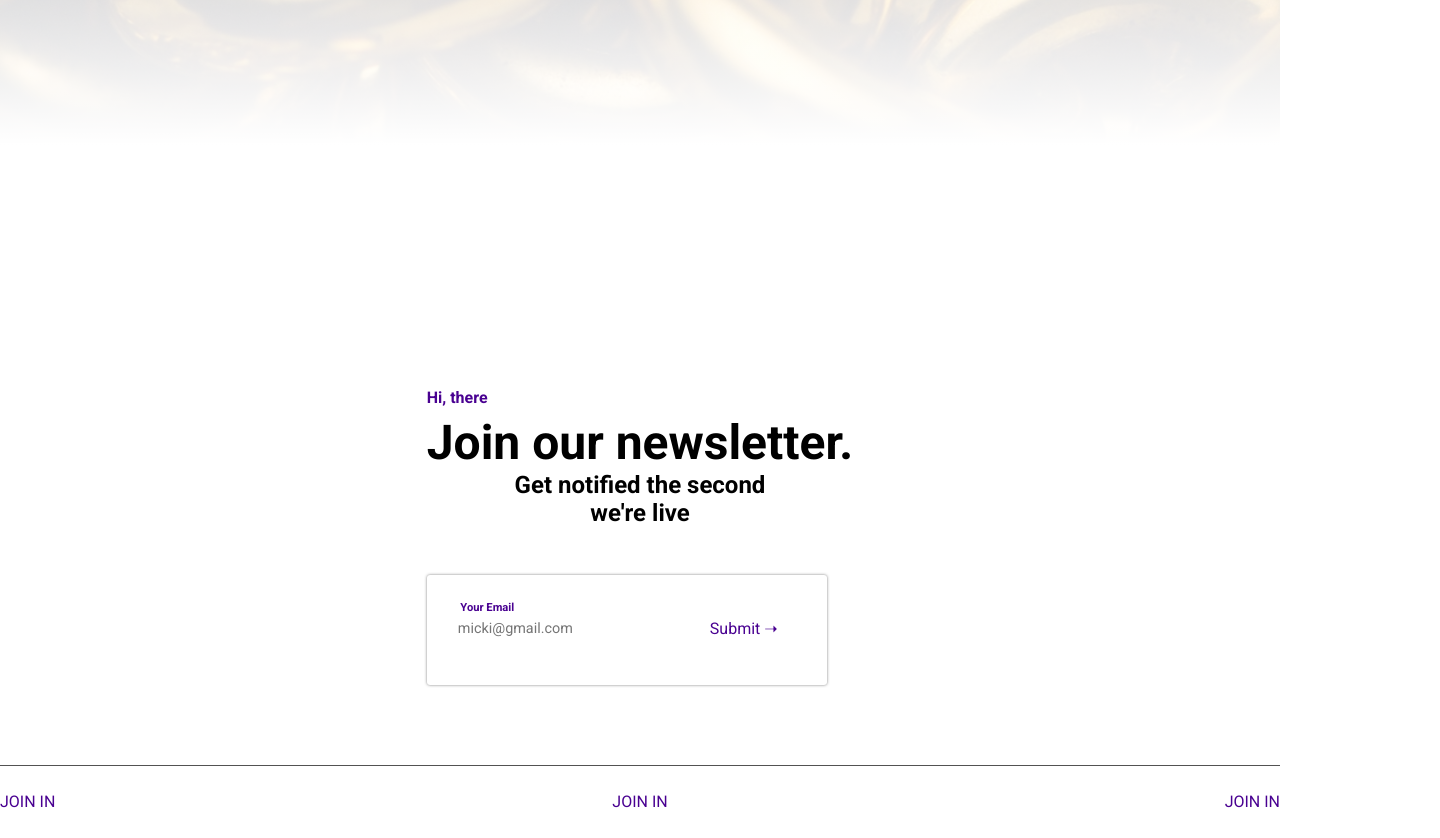
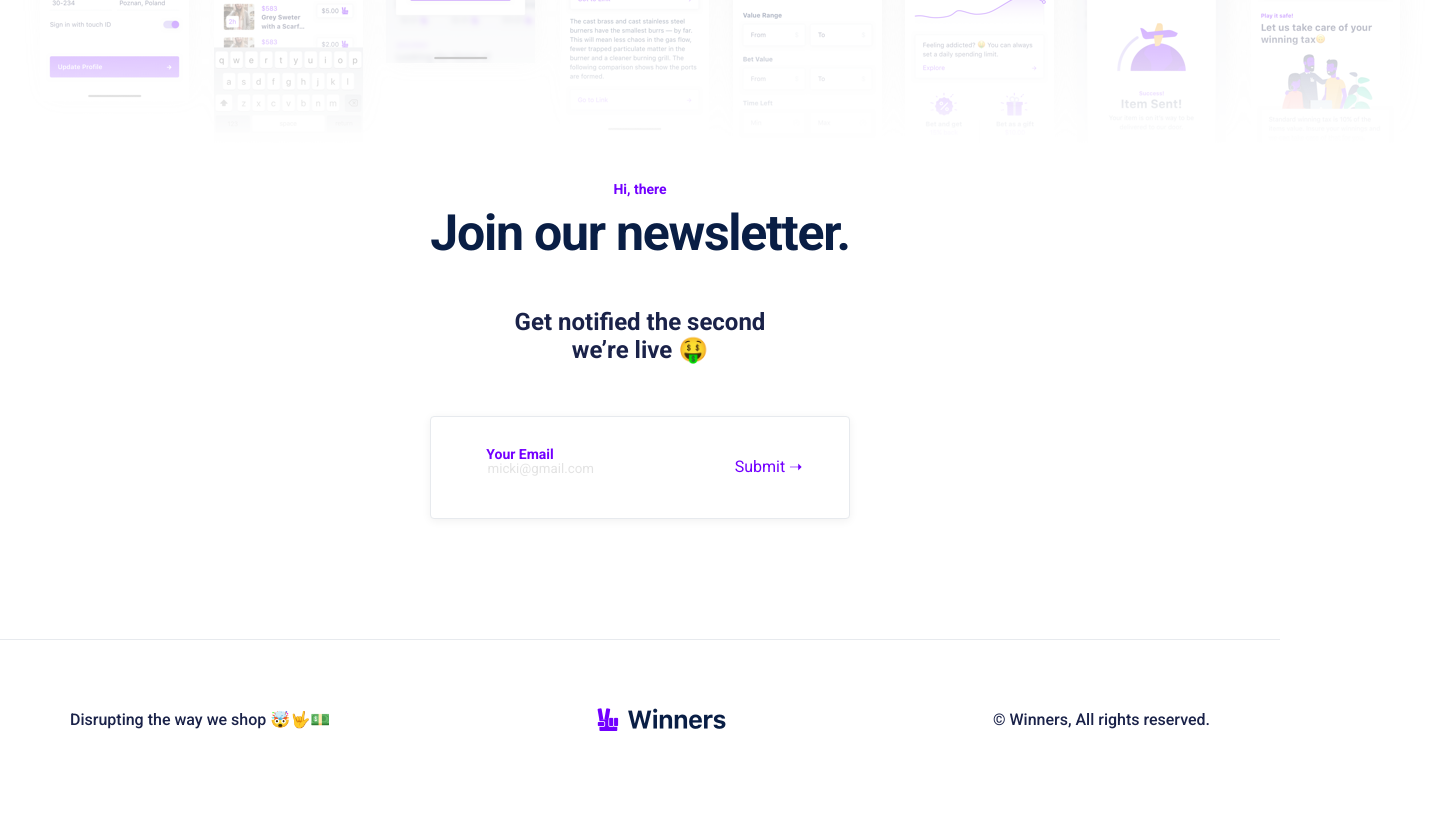
Before and after one commit to ilya-averin/ReactExample, a React app: page / in a window 1280 px wide. Shown: the part 1480-2318 px from the top of the page, 1440 px wide, since content can reach past the window. After the commit the page ends 2279 px from the top, so only its background shows below. Built offline with nearby package versions, Linux system fonts and the light colour scheme; some packages are replaced by stand-ins of ours.

Commit message:
first commit

```diff
--- a/src/components/content/content.css
+++ b/src/components/content/content.css
@@ -2,6 +2,7 @@
   margin: 0;
   padding: 0;
   font-family: 'Roboto', sans-serif;
+  /* font-family: 'SFProText'; */
 }
 .content {
   /* display: flex;
@@ -13,53 +14,65 @@
   min-height: 10vh;
 }
 .top-info{
-  margin-top: 10rem;
+  margin-top: 194px;
   margin-left: auto;
   margin-right: auto;
   text-align:center;
   height: 30%;
 }
-p{
-  line-height: 2em;
-  color: #490191;
+p > b{
+  line-height: 1.29;
+  color: #7200ff;
+  font-weight: bold;
+  font-size: 14px;
 }
 h1{
-  font-size: 3rem;
+  margin-top: 10px;
+  font-size: 50px;
+  font-weight: bold;
+  line-height: 1;
+  letter-spacing: -1.25px;
+  text-align: center;
+  color: #091e45;
 }
 h3{
-  line-height: 4em;
+  font-size: 24px;
+  font-weight: bold;
+  color: #1a2249;
+  margin-top: 50px;
 }
 .btn-info{
-  border-radius: 3px;
+  width: 200px;
+  height: 53px;
+  margin-top: 20px;
+  border-radius: 4px;
   border: 0;
   background: transparent;
   padding: 9px 18px;
   cursor: pointer;
-  color: #490191;
-  font-size: 1em;
-  -webkit-box-shadow: 0px 0px 3px 0px rgba(125,125,125,1);
-  -moz-box-shadow: 0px 0px 3px 0px rgba(125,125,125,1);
-  box-shadow: 0px 0px 3px 0px rgba(125,125,125,1);
+  color: #7300ff;
+  line-height: 1.44;
+  box-shadow: 0 2px 10px 0 rgba(0, 0, 0, 0.06);
+  border: solid 1px #e7eaee;
+  font-size: 16px;
+  margin-bottom: 72px;
 }
-
-
 .img{
+  width: 1440px;
+  height: 1238px;
+  margin: 0 auto;
+  background: url(../../img/screens.png) no-repeat center 0 / cover;
+}
+.imgwidth{
   max-width: 100%;
-  min-height: 1200px;
-  /* width: 100%;
-  height: 1200px; */
-  background: -webkit-linear-gradient(rgba(255, 0, 0, 0), rgba(255, 255, 255, 1) 90%);
-  background: -o-linear-gradient(rgba(255, 0, 0, 0), rgba(255, 255, 255, 1) 90%);
-  background: linear-gradient(rgba(255, 0, 0, 0), rgba(255, 255, 255, 1) 90%),
-              url(../../img/ff.jpg) no-repeat center 0 / cover;
+  height: 100%;
 }
-
-
 .bottom-info {
+  position: relative;
+  margin-top: -17rem;
   width: 100%;
   min-height: 500px;
 }
-
 .onesection{
   height: 500px;
   /* width: 100%; */
@@ -70,71 +83,80 @@
   align-items: flex-end;
   /* border-bottom: 1px solid #222 */
 }
-h1, h2, h3{
+
+h1, h2, h3, p{
   text-align:center;
   /*line-height: 20px;*/
 }
+.bottominfo{
+  margin-bottom: 10px;
+}
 
 .kub{
-  height: 110px;
-  width: 400px;
-  background: transparent;
-  margin-bottom: 5em;
-  margin-top: 3em;
+  height: 103px;
+  width: 563;
+  background-color: #ffffff;
+  margin-bottom: 120px;
+  margin-top: 52px;
   overflow: hidden;
-  border-radius: 3px;
-  -webkit-box-shadow: 0px 0px 3px 0px rgba(125,125,125,1);
-  -moz-box-shadow: 0px 0px 3px 0px rgba(125,125,125,1);
-  box-shadow: 0px 0px 3px 0px rgba(125,125,125,1);
+  border-radius: 4px;
+  box-shadow: 0 2px 10px 0 rgba(0, 0, 0, 0.06);
+  border: solid 1px #e7eaee;
 }
 form{
   display: flex;
   justify-content: space-around;
-  margin-top: -10px;
+  margin-top: -45px;
   /* align-items: center; */
 }
 input[type="text"]{
+  margin-left: 10px;
+  width: 155px;
+  height: 23px;
+  opacity: 0.2;
   border: 0;
   outline: none;
   background: transparent;
-  font-size: .9em;
-  /* padding: 10px; */
+  padding: 0;
+  margin-top: 35px;
+  /* font-size: .9em; */
 }
 input[type="text"]:hover{
   -webkit-box-shadow: 0px 0px 10px 5px rgba(0,0,0,0.10);
   -moz-box-shadow: 0px 0px 10px 5px rgba(0,0,0,0.10);
   box-shadow: 0px 0px 10px 5px rgba(0,0,0,0.10);
   transition: all 0.2s ease-in-out;
-  border-radius: 3px;
 }
 .email{
-  font-size: .7em;
-  margin-left: 3em;
-  color: #490191;
+  font-size: 14px;
+  margin-left: -15rem;
+  color: #7300ff;
   font-weight: bolder;
-  margin-top: 2em;
+  margin-top: 29px;
+  margin-bottom: 5px;
 }
 .btn-bottom{
   border: 0;
   background: transparent;
-  padding: 9px 18px;
+  /* padding: 40px 46px; */
   cursor: pointer;
   color: #490191;
-  font-size: 1em;
+  font-size: 16px;
+  line-height: 1.44;
+  color: #7300ff;
+  margin-top: 2rem;
 }
-
-
 .foot{
   max-width: 1200px;
   margin: 0 auto;
   display: flex;
   justify-content: space-between;
   align-items: center;
-  /*margin:30px 0 30px 0;*/
+  line-height: 1.44;
+  color: #7300ff;
 }
 .link{
   width: 100% / 3;
   margin: 0 auto;
   margin: 20px 0 20px 0;
-  text-transform: uppercase;
 }
--- a/src/components/content/content.js
+++ b/src/components/content/content.js
@@ -11,18 +11,32 @@
             <p><b>Hi, there</b></p>
             <h1>Welcome to the
               <br></br>community of winners.</h1>
-            <h3>Disrupting the way we shop</h3>
+            <h3>Disrupting the way we shop 🤯🤟💵</h3>
             <button className="btn-info">Become a Winner  &#8594;</button>
           </section>
         </div>
-        <div className="img"></div>
+
+        <div className="img">
+          <div className="imgwidth">
+
+          </div>
+          {/* <div className="imgtext">
+            <p><b>Hi, there</b></p>
+            <h1>Join our newsletter.</h1>
+            <h2>Get notified the second
+              <br></br>we're live</h2>
+          </div>  */}
+        </div>
+
         <div className="bottom-info">
           <section className="onesection">
             <span className="onetext">
               <p><b>Hi, there</b></p>
+              <span className="bottominfo">
               <h1>Join our newsletter.</h1>
-              <h2>Get notified the second
-                <br></br>we're live</h2>
+              </span>
+              <h3>Get notified the second
+                <br></br> we’re live 🤑</h3>
               <div className="kub">
                 <p className="email">Your Email</p>
                 <form action="#">
--- a/src/components/footer/footer.css
+++ b/src/components/footer/footer.css
@@ -6,21 +6,27 @@
   background: #e6ffe6;
   left: 0; bottom: 0;
 } */
+*{
+  margin: 0;
+  padding: 0;
+}
 footer{
   /* position: relative;
   bottom: 0;
   left: 0; */
 
-  border-top: 1px solid #525252;
+  border-top: solid 1px #e7eaee;
   max-width: 1280px;
   margin: 0 auto;
+  text-align: center;
   display: flex;
   justify-content: space-between;
   align-items: center;
 }
 .link{
   width: 100% / 3;
-  margin: 0 auto;
-  margin: 20px 0 20px 0;
-  text-transform: uppercase;
+  margin: 70px;
+  font-size: 16px;
+  font-weight: 500;
+  color: #1a2249;
 }
--- a/src/components/footer/footer.js
+++ b/src/components/footer/footer.js
@@ -1,14 +1,15 @@
 import React, { Component } from 'react';
 
 import './footer.css';
+import bottomlogo from '../../img/winners-logo.png';
 
 class Footer extends Component {
   render() {
     return (
       <footer className="footer">
-        <p className="link">join in</p>
-        <p className="link">join in</p>
-        <p className="link">join in</p>
+        <p className="link">Disrupting the way we shop 🤯🤟💵</p>
+        <img className="bottomlogo" src={bottomlogo}></img>
+        <p className="link">© Winners, All rights reserved.</p>
       </footer>
     );
   }
--- a/src/components/header/header.css
+++ b/src/components/header/header.css
@@ -2,10 +2,24 @@
   margin: 0;
   padding: 0;
   box-sizing: border-box;
+  font-family: 'SFProText';
+}
+.logo{
+  object-fit: contain;
+  margin-left: 40px;
+  margin-top: 30px;
+}
+.menu-item{
+  margin-right: 40px;
+  margin-top: 32px;
+  font-size: 14px;
+  line-height: 1.64;
+  color: #1a2249;
 }
 a{
   text-decoration: none;
-  color: #525252;
+  color: #1a2249;
+
 }
 
 .menu{
--- a/src/components/header/header.js
+++ b/src/components/header/header.js
@@ -3,14 +3,15 @@
 import {Link} from 'react-router-dom';
 
 import './header.css';
-import logo from '../../img/logo.png'
+
+import logo from '../../img/winners-logo.png';
 
 
 class Header extends Component {
   render() {
     return (
       <header className="menu">
-        <img className="logo" src={logo} width="75" height="75" alt=""></img>
+        <img className="logo" src={logo} width="129" height="23" alt=""></img>
         <nav>
           <ul className="menu-item">
             <li>
```
Also changed, not shown: src/img/8800.png (deleted), src/img/arrow-right.svg (added), src/img/arrow-right_2.svg (added), src/img/footer-logo.svg (added), src/img/screens.png (added), src/img/screenssss.jpg (added), src/img/winners-logo.png (added), src/img/winners-logo.svg (added), src/img/winners-logo@2x.png (added), src/img/winners-logo@3x.png (added), src/img/winners-logo_2.svg (added), 2 other files.
